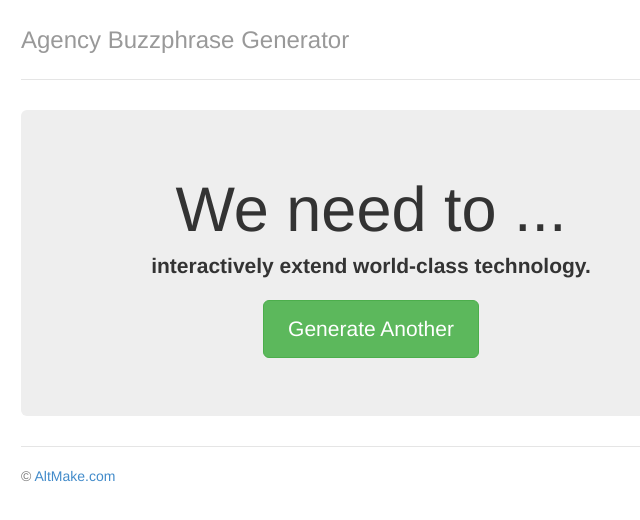
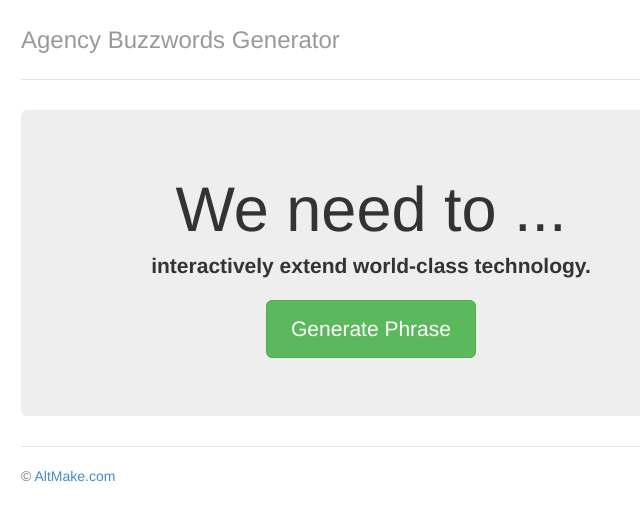
Before and after one commit to ifnull/Personal_Buzzwords, a plain HTML site: page index.html in a window 1280 px wide. Shown: the full height of the page, 269-909 px from the left. Drawn offline with nearby package versions, Linux system fonts and the light colour scheme.

Commit message:
Changes page title

```diff
--- a/index.html
+++ b/index.html
@@ -1,7 +1,7 @@
 <!DOCTYPE html>
 <html>
   <head>
-    <title>Agency Buzzphrase Generator</title>
+    <title>Agency Buzzwords Generator</title>
     <meta name="viewport" content="width=device-width, initial-scale=1.0">
     <!-- Bootstrap -->
     <link href="css/bootstrap.min.css" rel="stylesheet" media="screen">
@@ -15,13 +15,13 @@
 
     <div class="container">
       <div class="header">
-        <h3 class="text-muted">Agency Buzzphrase Generator</h3>
+        <h3 class="text-muted">Agency Buzzwords Generator</h3>
       </div>
 
       <div class="jumbotron">
         <h1>We need to ...</h1>
         <p class="lead"></p>
-        <p><a class="btn btn-lg btn-success" role="button" id="generate">Generate Another</a></p>
+        <p><a class="btn btn-lg btn-success" role="button" id="generate">Generate Phrase</a></p>
       </div>
 
       <div class="footer">
```
